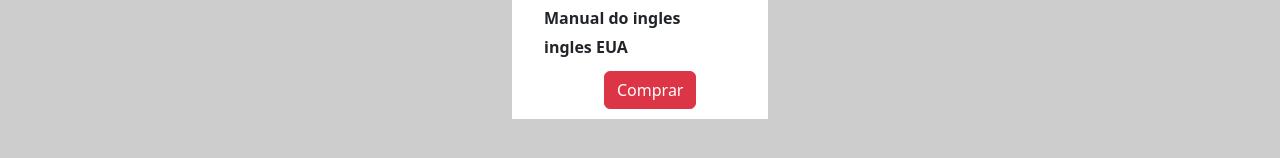
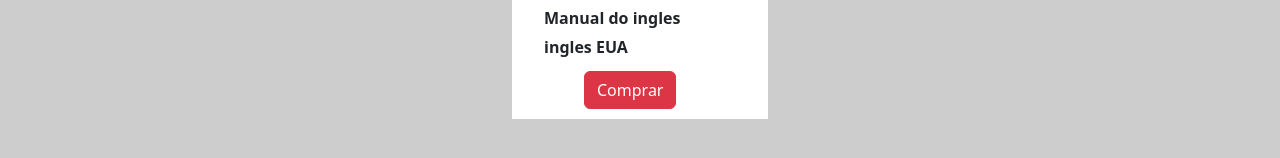
Before and after one commit to CaioHenriqueh/cursosdigitais, a plain HTML site: page index.html in a window 1280 px wide. Shown: the part 446-604 px from the top of the page. Drawn offline with nearby package versions, Linux system fonts and the light colour scheme.

Commit message:
deu certo agora

```diff
--- a/style.css
+++ b/style.css
@@ -56,7 +56,7 @@ img {
     transition:.5s;
 }
 button{
-    margin: 10px 10px 10px 60px;
+  margin: 10px 10px 10px 40px;
 }
 @media (max-width:768px){
     .lider-produtos {
```
